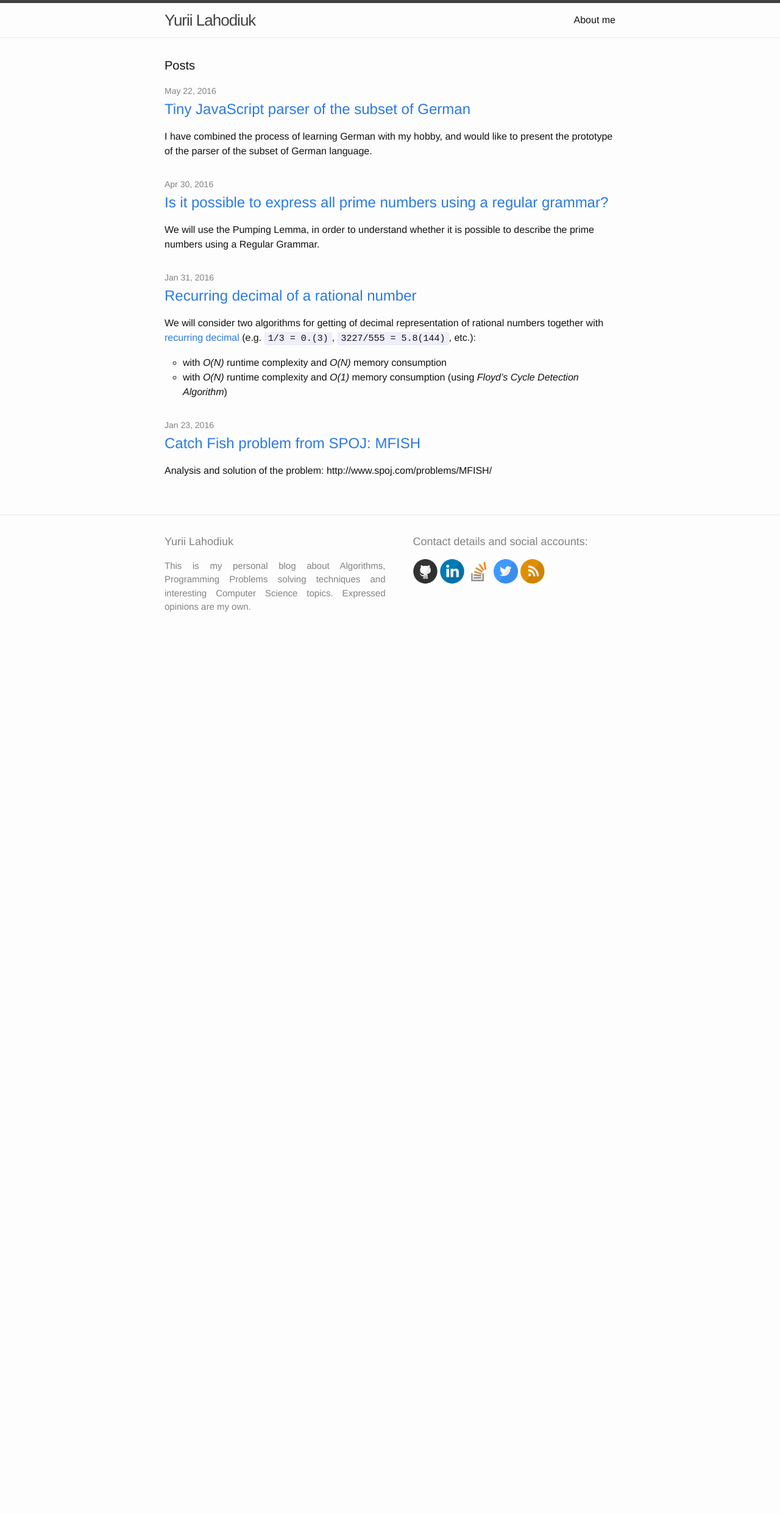
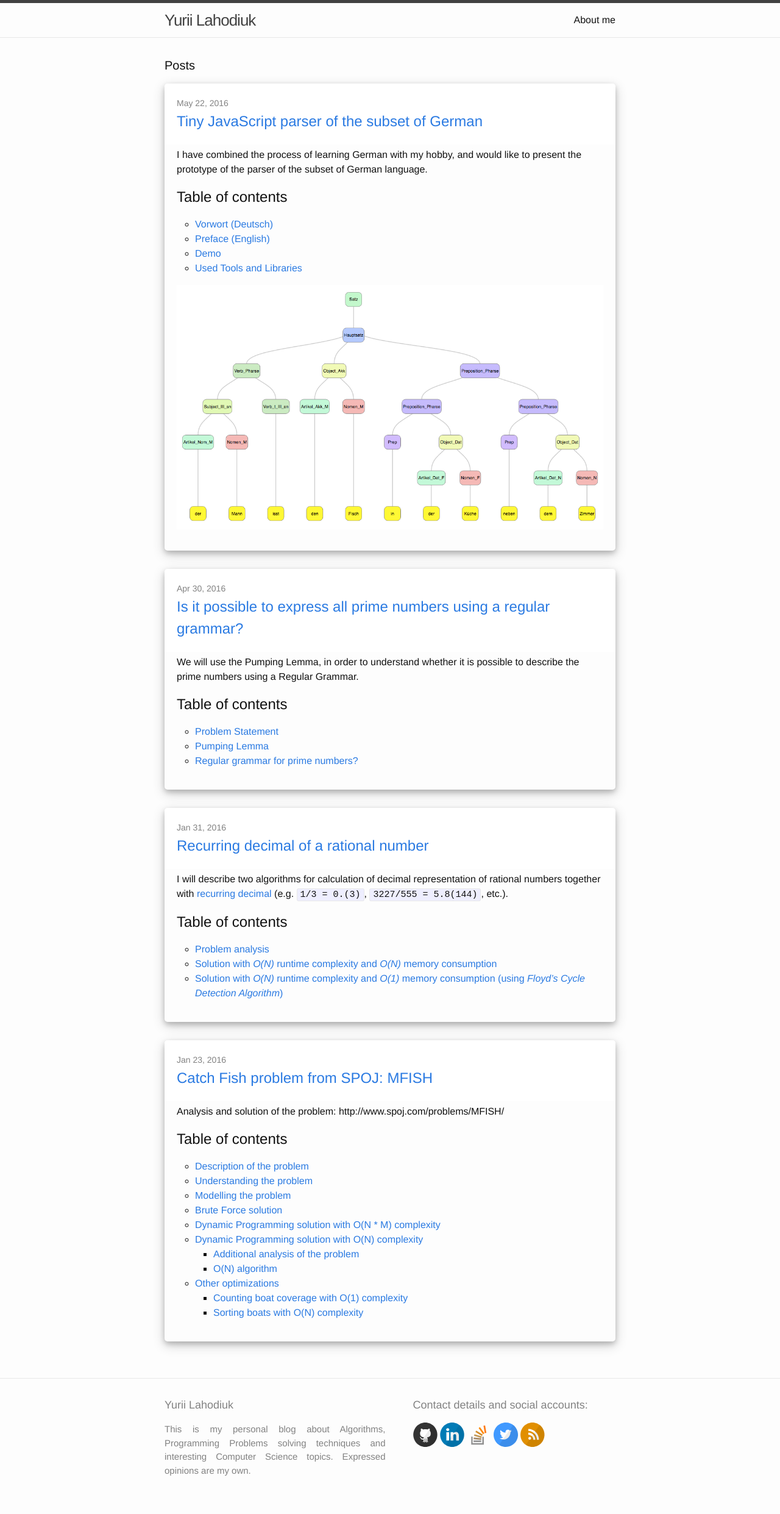
Before and after one commit to lagodiuk/lagodiuk.github.io, a Jekyll site: the page built from index.html, in a window 1280 px wide. Shown: the whole page at 61% size. Built offline with Jekyll 4.4.1, drawn with Linux system fonts in a browser that asks for light colours; Markdown is read by kramdown in place of the engine named in the settings; before the commit the page ends 1067 px from its top, so only the background shows below that.

Commit message:
Updated UI of the blog

```diff
--- a/_posts/2016-01-31-puzzles_repeating_decimal.md
+++ b/_posts/2016-01-31-puzzles_repeating_decimal.md
@@ -8,16 +8,14 @@ tags:
 comments: true
 ---
 
-We will consider two algorithms for getting of decimal representation of rational numbers together with [recurring decimal](https://en.wikipedia.org/wiki/Repeating_decimal) (e.g. `1/3 = 0.(3)`, `3227/555 = 5.8(144)`, etc.):
-* with *O(N)* runtime complexity and *O(N)* memory consumption
-* with *O(N)* runtime complexity and *O(1)* memory consumption (using *Floyd's Cycle Detection Algorithm*)
+I will describe two algorithms for calculation of decimal representation of rational numbers together with [recurring decimal](https://en.wikipedia.org/wiki/Repeating_decimal) (e.g. `1/3 = 0.(3)`, `3227/555 = 5.8(144)`, etc.).
+
+## Table of contents
+* [Problem analysis]({{page.url}}#problem-analysis)
+* [Solution with *O(N)* runtime complexity and *O(N)* memory consumption]({{page.url}}#solution-with-o-n-runtime-complexity-and-o-n-memory-consumption)
+* [Solution with *O(N)* runtime complexity and *O(1)* memory consumption (using *Floyd's Cycle Detection Algorithm*)]({{page.url}}#solution-with-o-n-runtime-complexity-and-o-1-memory-consumption)
 
 <!--more-->
-
-## Table of contents
-* [Problem analysis](#problem-analysis)
-* [Solution with *O(N)* runtime complexity and *O(N)* memory consumption](#solution-with-o-n-runtime-complexity-and-o-n-memory-consumption)
-* [Solution with *O(N)* runtime complexity and *O(1)* memory consumption (using *Floyd's Cycle Detection Algorithm*)](#solution-with-o-n-runtime-complexity-and-o-1-memory-consumption)
 
 ## [Problem analysis](#problem-analysis)
 
--- a/_sass/_layout.scss
+++ b/_sass/_layout.scss
@@ -254,3 +254,25 @@
         }
     }
 }
+
+.post-item {
+    border-radius: 5px;
+    box-shadow: 0 4px 8px 0 rgba(0, 0, 0, 0.2), 0 6px 20px 0 rgba(0, 0, 0, 0.19);
+}
+
+.post-item-header{
+    border-radius: 5px 5px 0px 0px;
+    padding-left: 20px;
+    padding-right: 20px;
+    padding-top: 20px;
+    padding-bottom: 5px;
+    background-color:white;
+}
+
+.post-summary {
+    border-radius: 0px 0px 5px 5px;
+    padding-left: 20px;
+    padding-right: 20px;
+    padding-top: 5px;
+    padding-bottom: 20px;
+}
--- a/index.html
+++ b/index.html
@@ -9,13 +9,17 @@ layout: default
   <ul class="post-list">
     {% for post in site.posts %}
       <li>
-        <span class="post-meta">{{ post.date | date: "%b %-d, %Y" }}</span>
-
-        <h2>
-          <a class="post-link" href="{{ post.url | prepend: site.baseurl }}">{{ post.title }}</a>
-        </h2>
-        {{ post.excerpt }}
-
+        <div class="post-item">
+            <div class="post-item-header">
+                <span class="post-meta">{{ post.date | date: "%b %-d, %Y" }}</span>
+                <h2>
+                  <a class="post-link" href="{{ post.url | prepend: site.baseurl }}">{{ post.title }}</a>
+                </h2>
+            </div>
+            <div class="post-summary">
+                {{ post.excerpt }}
+            </div>
+        <div>
       </li>
     {% endfor %}
   </ul>
```
Also changed, not shown: _posts/2016-01-24-spoj_mfish_solution.md (+13 -13 lines), _posts/2016-04-30-prime_numbers_regular_grammar.md (+5 -5 lines), _posts/2016-05-22-deutsch_nlp.md (+6 -6 lines).
